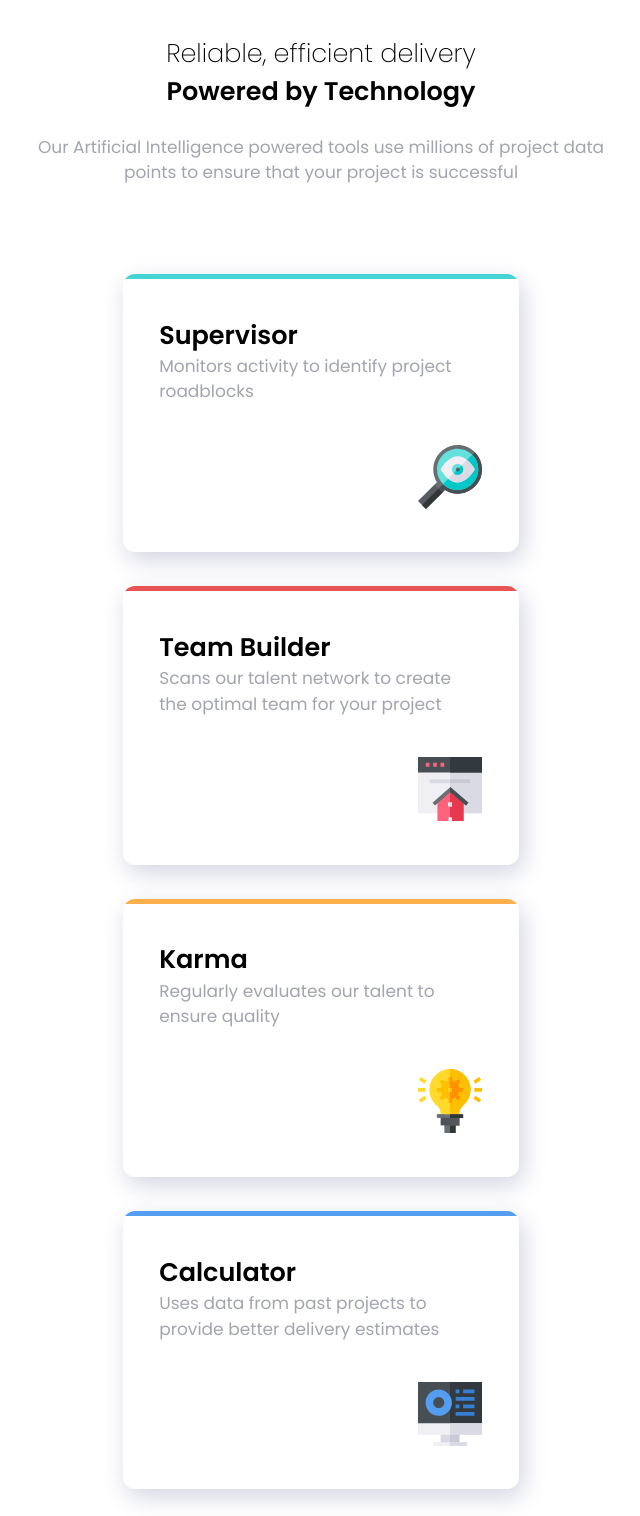
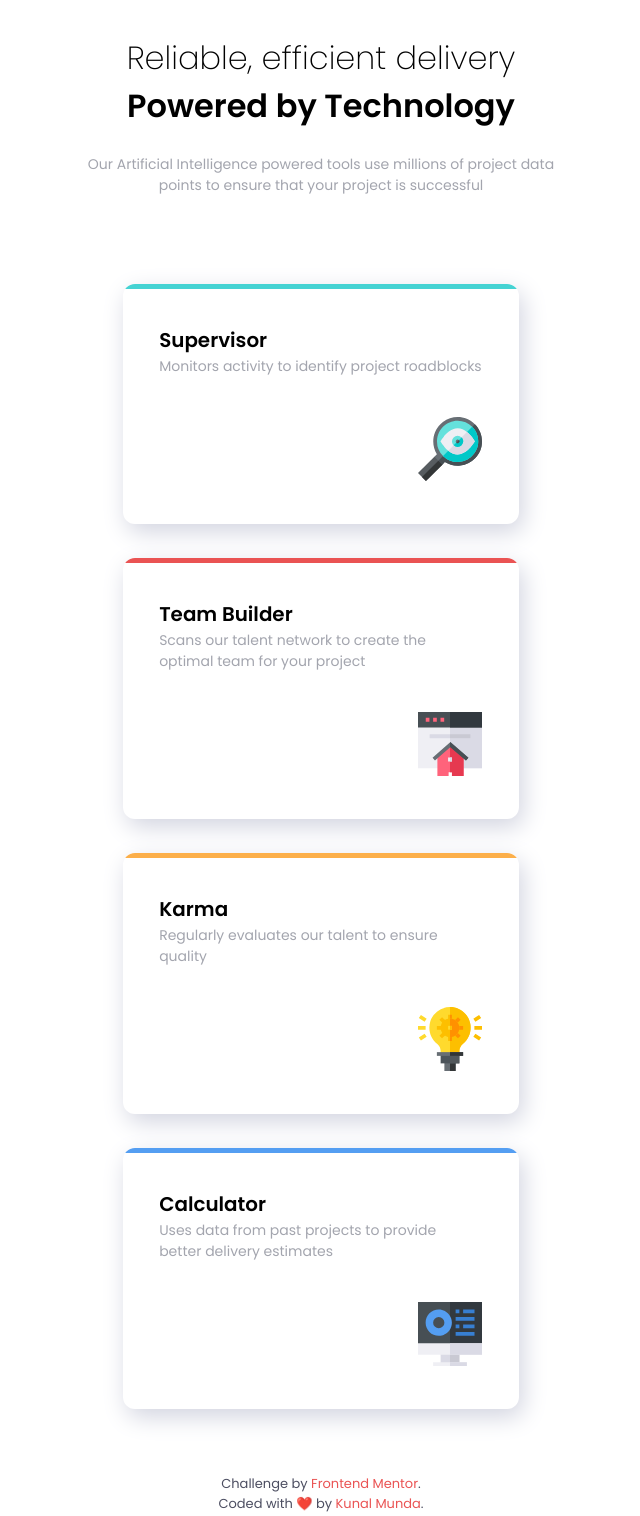
Before and after one commit to ryu-kamiski/four-card-feature-section, a website: page docs/index.html in a window 1280 px wide. Shown: the top 1516 px of the page, without its empty margins (319-959 px from the left). Drawn offline with Linux system fonts and the light colour scheme.

Commit message:
final commit

```diff
--- a/docs/index.html
+++ b/docs/index.html
@@ -25,28 +25,28 @@
       </div>
       <div class="card">
         <div class="card__content">
-          <h2>Supervisor</h2>
+          <h3>Supervisor</h3>
           <p>Monitors activity to identify project roadblocks</p>
           <div class="icon">
             <img src="../img/icon-supervisor.svg" alt="Supervisor" >
           </div>
         </div>
         <div class="card__content">
-          <h2>Team Builder</h2>
+          <h3>Team Builder</h3>
           <p>Scans our talent network to create the optimal team for your project</p>
           <div class="icon">
             <img src="../img/icon-team-builder.svg" alt="Team Builder">
           </div>
         </div>
         <div class="card__content">
-          <h2>Karma</h2>
+          <h3>Karma</h3>
           <p>Regularly evaluates our talent to ensure quality</p>
           <div class="icon">
             <img src="../img/icon-karma.svg" alt="Karma">
           </div>
         </div>
         <div class="card__content">
-          <h2>Calculator</h2>
+          <h3>Calculator</h3>
           <p>Uses data from past projects to provide better delivery estimates</p>
           <div class="icon">
             <img src="../img/icon-calculator.svg" alt="Calculator">
--- a/src/scss/components/_card.scss
+++ b/src/scss/components/_card.scss
@@ -1,4 +1,5 @@
 @use '../abstracts/colors';
+@use '../abstracts/fonts';
 
 .card {
 
@@ -48,6 +49,7 @@
 
     & p {
       font-weight: weight(normal);
+      font-size: calc(fonts.$font-size - 1px);
       color: colors.$neutral-grayish-blue;
     }
 
--- a/src/scss/style.scss
+++ b/src/scss/style.scss
@@ -12,6 +12,7 @@
   & p {
     width: min(75%, 33.5em);
     margin: auto;
+    font-size: calc(abstracts.$font-size - 1px);
     color: abstracts.$neutral-grayish-blue;
   }
 
@@ -19,9 +20,11 @@
     margin-bottom: min(24px, 1.73em);
     & .content-txt-thin {
       font-weight: abstracts.weight(thin);
+      font-size: calc(abstracts.$font-size + 1em);
     }
     & .content-txt-bold {
       font-weight: abstracts.weight(bold);
+      font-size: calc(abstracts.$font-size + 1em);
     }
   }
 }
```
Also changed, not shown: docs/css/style.css, 1 other file.
